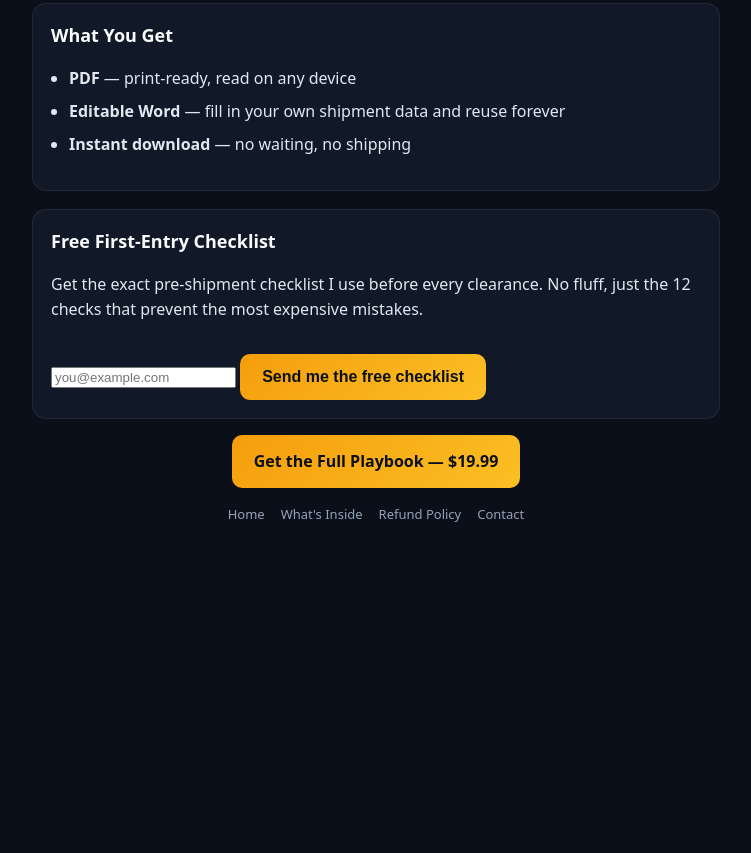
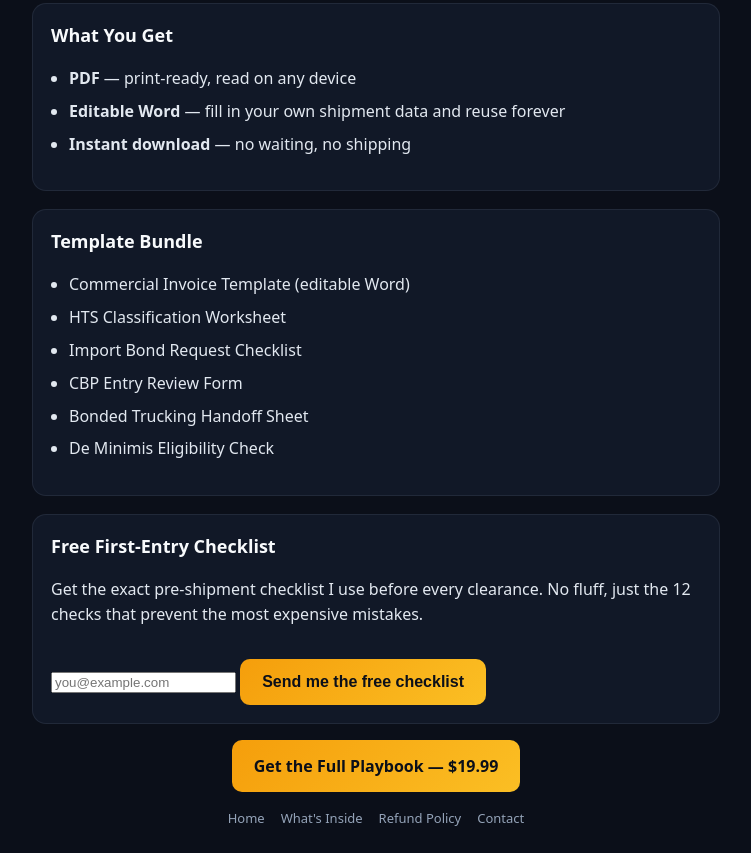
Before and after one commit to clearanceiq/ClearanceIQ, a plain HTML site: page whats-inside.html in a window 1280 px wide. Shown: the part 1173-2026 px from the top of the page, without its empty margins (264-1015 px from the left). Before the commit the page ends 1721 px from the top, so only its background shows below. Drawn offline with Linux system fonts and the light colour scheme.

Commit message:
Add template bundle section to what-inside

```diff
--- a/whats-inside.html
+++ b/whats-inside.html
@@ -141,6 +141,18 @@
         </div>
 
         <div class="box">
+            <h2>Template Bundle</h2>
+            <ul class="clean">
+                <li>Commercial Invoice Template (editable Word)</li>
+                <li>HTS Classification Worksheet</li>
+                <li>Import Bond Request Checklist</li>
+                <li>CBP Entry Review Form</li>
+                <li>Bonded Trucking Handoff Sheet</li>
+                <li>De Minimis Eligibility Check</li>
+            </ul>
+        </div>
+
+        <div class="box">
             <h2>Free First-Entry Checklist</h2>
             <p>Get the exact pre-shipment checklist I use before every clearance. No fluff, just the 12 checks that prevent the most expensive mistakes.</p>
             <form class="form-row" action="https://formsubmit.co/clearanceiq@proton.me" method="POST">
```
